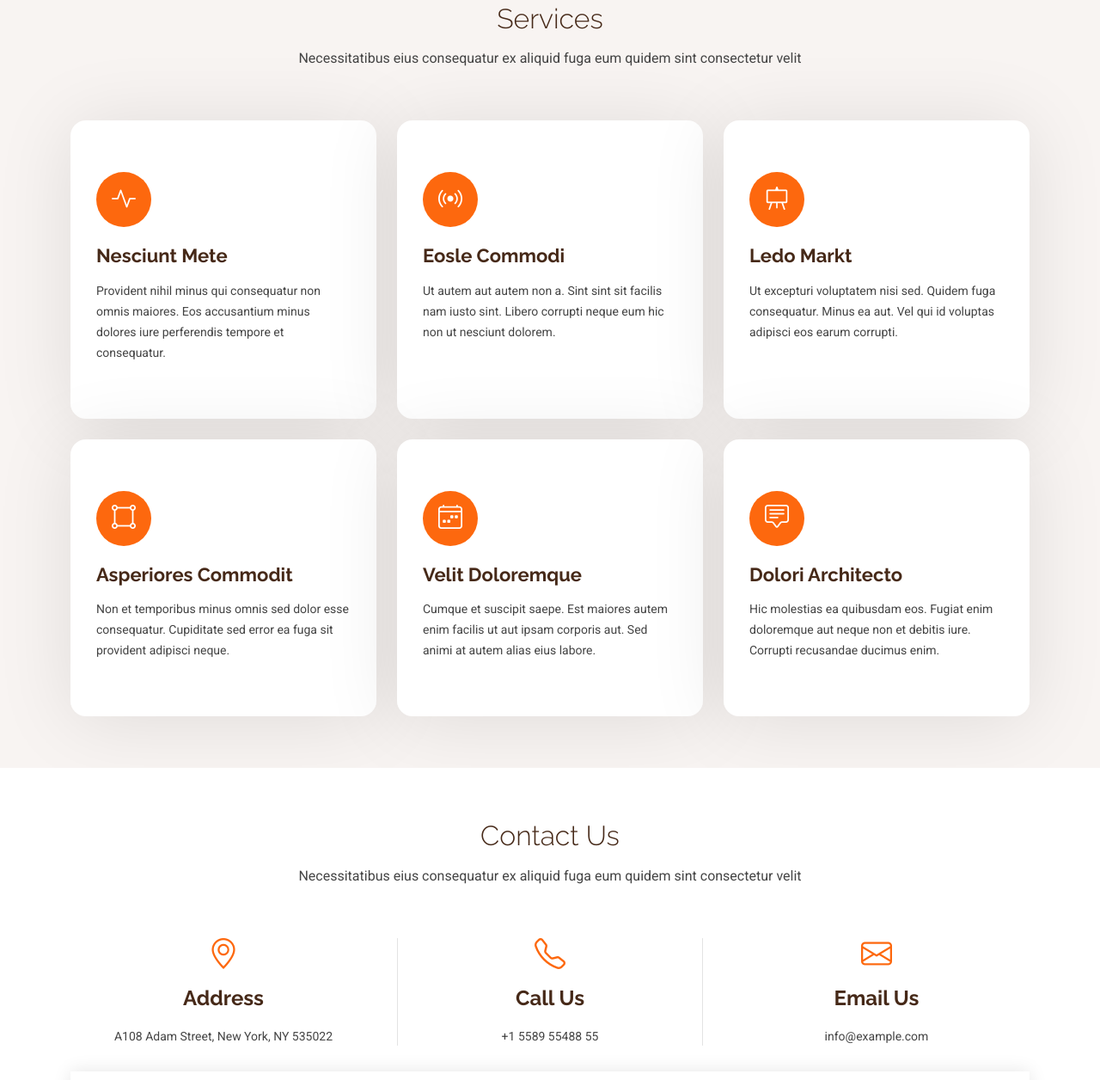
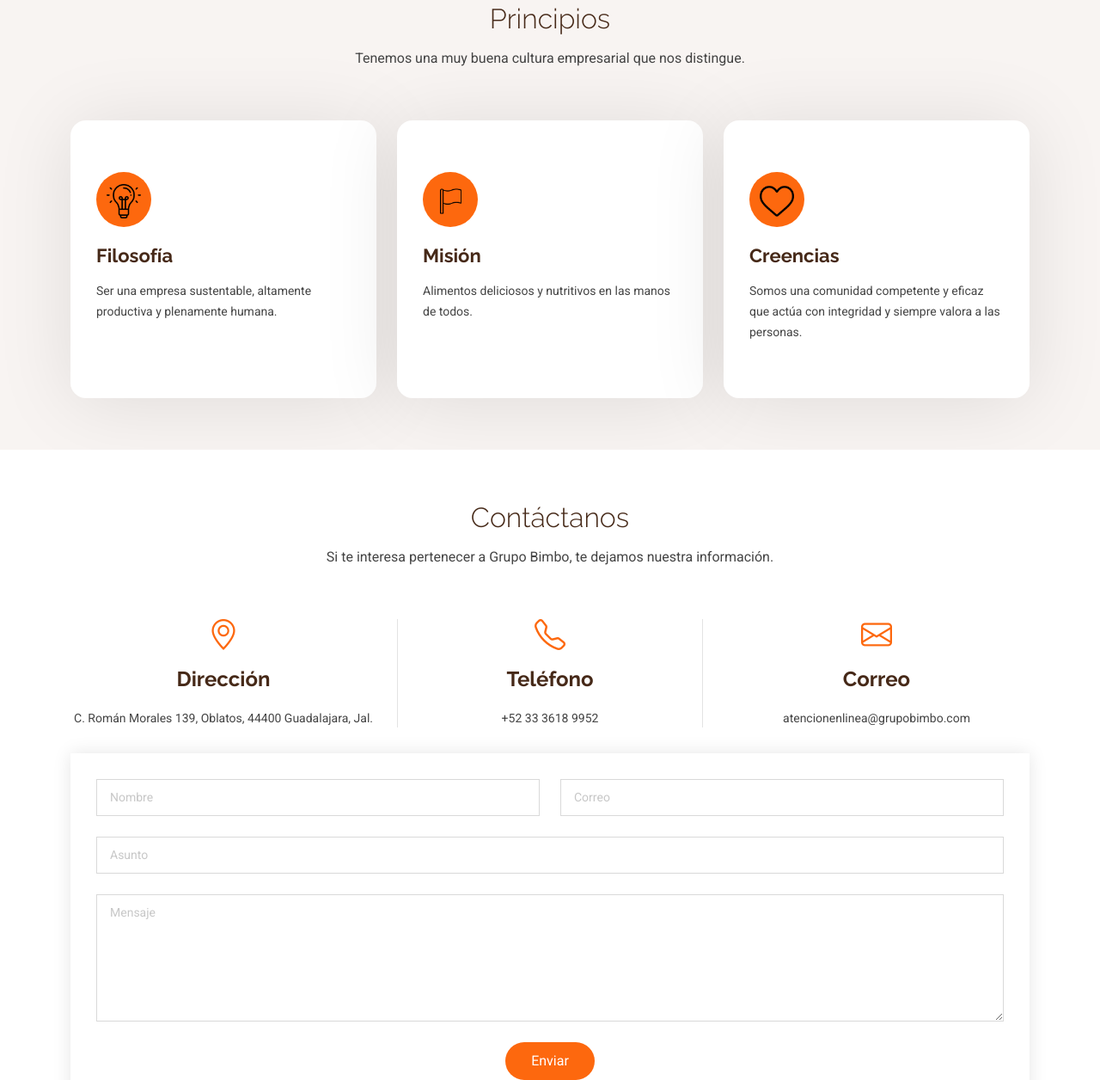
Before and after one commit to Emmabto/Proyecto-1, a plain HTML site: page index.html in a window 1280 px wide. Shown: the part 2242-3498 px from the top of the page at 86% size. Drawn offline with Linux system fonts and the light colour scheme.

Commit message:
Quinto cambio

```diff
--- a/index.html
+++ b/index.html
@@ -142,7 +142,7 @@
               </div>
               <h2 class="title"><a href="#" class="stretched-link">Pan dulce</a></h2>
               <p>
-                También somos la productora más grande de pan dulce, tanto con nuestras deliciosas donas, mantecadas, buñuelos y todas sus versiones.
+                También somos la productora más grande de pan dulce, tanto con nuestras deliciosas donas, mantecadas, buñuelos y hasta galletas.
               </p>
             </div>
           </div><!-- End Card Item -->
@@ -166,13 +166,13 @@
 
     </section><!-- /Sección de productos -->
 
-    <!-- Services Section -->
+    <!-- Sección de Principios -->
     <section id="services" class="services section light-background">
 
       <!-- Section Title -->
       <div class="container section-title" data-aos="fade-up">
-        <h2>Services</h2>
-        <p>Necessitatibus eius consequatur ex aliquid fuga eum quidem sint consectetur velit</p>
+        <h2>Principios</h2>
+        <p>Tenemos una muy buena cultura empresarial que nos distingue.</p>
       </div><!-- End Section Title -->
 
       <div class="container">
@@ -182,74 +182,36 @@
           <div class="col-lg-4 col-md-6" data-aos="fade-up" data-aos-delay="100">
             <div class="service-item  position-relative">
               <div class="icon">
-                <i class="bi bi-activity"></i>
+                <i><img src="assets/img/icono_filosofia.png" width="40"></i>
               </div>
 
-                <h3>Nesciunt Mete</h3>
+                <h3>Filosofía</h3>
 
-              <p>Provident nihil minus qui consequatur non omnis maiores. Eos accusantium minus dolores iure perferendis tempore et consequatur.</p>
+              <p>Ser una empresa sustentable, altamente productiva y plenamente humana.</p>
             </div>
           </div><!-- End Service Item -->
 
           <div class="col-lg-4 col-md-6" data-aos="fade-up" data-aos-delay="200">
             <div class="service-item position-relative">
               <div class="icon">
-                <i class="bi bi-broadcast"></i>
+                <i><img src="assets/img/icono_mision.png" width="40"></i>
               </div>
 
-                <h3>Eosle Commodi</h3>
+                <h3>Misión</h3>
 
-              <p>Ut autem aut autem non a. Sint sint sit facilis nam iusto sint. Libero corrupti neque eum hic non ut nesciunt dolorem.</p>
+              <p>Alimentos deliciosos y nutritivos en las manos de todos.</p>
             </div>
           </div><!-- End Service Item -->
 
           <div class="col-lg-4 col-md-6" data-aos="fade-up" data-aos-delay="300">
             <div class="service-item position-relative">
               <div class="icon">
-                <i class="bi bi-easel"></i>
+                <i><img src="assets/img/icono_creencias.png" width="40"></i>
               </div>
 
-                <h3>Ledo Markt</h3>
+                <h3>Creencias</h3>
 
-              <p>Ut excepturi voluptatem nisi sed. Quidem fuga consequatur. Minus ea aut. Vel qui id voluptas adipisci eos earum corrupti.</p>
-            </div>
-          </div><!-- End Service Item -->
-
-          <div class="col-lg-4 col-md-6" data-aos="fade-up" data-aos-delay="400">
-            <div class="service-item position-relative">
-              <div class="icon">
-                <i class="bi bi-bounding-box-circles"></i>
-              </div>
-
-                <h3>Asperiores Commodit</h3>
-
-              <p>Non et temporibus minus omnis sed dolor esse consequatur. Cupiditate sed error ea fuga sit provident adipisci neque.</p>
-
-            </div>
-          </div><!-- End Service Item -->
-
-          <div class="col-lg-4 col-md-6" data-aos="fade-up" data-aos-delay="500">
-            <div class="service-item position-relative">
-              <div class="icon">
-                <i class="bi bi-calendar4-week"></i>
-              </div>
-
-                <h3>Velit Doloremque</h3>
-
-              <p>Cumque et suscipit saepe. Est maiores autem enim facilis ut aut ipsam corporis aut. Sed animi at autem alias eius labore.</p>
-
-            </div>
-          </div><!-- End Service Item -->
-
-          <div class="col-lg-4 col-md-6" data-aos="fade-up" data-aos-delay="600">
-            <div class="service-item position-relative">
-              <div class="icon">
-                <i class="bi bi-chat-square-text"></i>
-              </div>
-
-                <h3>Dolori Architecto</h3>
-
-              <p>Hic molestias ea quibusdam eos. Fugiat enim doloremque aut neque non et debitis iure. Corrupti recusandae ducimus enim.</p>
+              <p>Somos una comunidad competente y eficaz que actúa con integridad y siempre valora a las personas.</p>
             </div>
           </div><!-- End Service Item -->
 
@@ -264,8 +226,8 @@
 
       <!-- Section Title -->
       <div class="container section-title" data-aos="fade-up">
-        <h2>Contact Us</h2>
-        <p>Necessitatibus eius consequatur ex aliquid fuga eum quidem sint consectetur velit</p>
+        <h2>Contáctanos</h2>
+        <p>Si te interesa pertenecer a Grupo Bimbo, te dejamos nuestra información.</p>
       </div><!-- End Section Title -->
 
       <div class="container" data-aos="fade-up" data-aos-delay="100">
@@ -275,24 +237,24 @@
           <div class="col-lg-4">
             <div class="info-item d-flex flex-column justify-content-center align-items-center">
               <i class="bi bi-geo-alt"></i>
-              <h3>Address</h3>
-              <p>A108 Adam Street, New York, NY 535022</p>
+              <h3>Dirección</h3>
+              <p>C. Román Morales 139, Oblatos, 44400 Guadalajara, Jal.</p>
             </div>
           </div><!-- End Info Item -->
 
           <div class="col-lg-4">
             <div class="info-item d-flex flex-column justify-content-center align-items-center info-item-borders">
               <i class="bi bi-telephone"></i>
-              <h3>Call Us</h3>
-              <p>+1 5589 55488 55</p>
+              <h3>Teléfono</h3>
+              <p>+52 33 3618 9952</p>
             </div>
           </div><!-- End Info Item -->
 
           <div class="col-lg-4">
             <div class="info-item d-flex flex-column justify-content-center align-items-center">
               <i class="bi bi-envelope"></i>
-              <h3>Email Us</h3>
-              <p>info@example.com</p>
+              <h3>Correo</h3>
+              <p>atencionenlinea@grupobimbo.com</p>
             </div>
           </div><!-- End Info Item -->
 
@@ -302,27 +264,27 @@
           <div class="row gy-4">
 
             <div class="col-md-6">
-              <input type="text" name="name" class="form-control" placeholder="Your Name" required="">
+              <input type="text" name="name" class="form-control" placeholder="Nombre" required="">
             </div>
 
             <div class="col-md-6 ">
-              <input type="email" class="form-control" name="email" placeholder="Your Email" required="">
+              <input type="email" class="form-control" name="email" placeholder="Correo" required="">
             </div>
 
             <div class="col-md-12">
-              <input type="text" class="form-control" name="subject" placeholder="Subject" required="">
+              <input type="text" class="form-control" name="subject" placeholder="Asunto" required="">
             </div>
 
             <div class="col-md-12">
-              <textarea class="form-control" name="message" rows="6" placeholder="Message" required=""></textarea>
+              <textarea class="form-control" name="message" rows="6" placeholder="Mensaje" required=""></textarea>
             </div>
 
             <div class="col-md-12 text-center">
-              <div class="loading">Loading</div>
-              <!-- <div class="error-message"></div> -->
-              <div class="sent-message">Your message has been sent. Thank you!</div>
+              <div class="loading">Cargando</div>
+              <div class="error-message"></div>
+              <div class="sent-message">Mensaje enviado.</div>
 
-              <button type="submit">Send Message</button>
+              <button type="submit">Enviar</button>
             </div>
 
           </div>
@@ -336,14 +298,12 @@
 
   <footer id="footer" class="footer light-background">
     <div class="container">
-      <h3 class="sitename">Siimple</h3>
-      <p>Et aut eum quis fuga eos sunt ipsa nihil. Labore corporis magni eligendi fuga maxime saepe commodi placeat.</p>
+      <h3 class="sitename">Redes</h3>
+      <p>Puedes seguirnos en nuestras distintas redes sociales.</p>
       <div class="social-links d-flex justify-content-center">
-        <a href=""><i class="bi bi-twitter-x"></i></a>
-        <a href=""><i class="bi bi-facebook"></i></a>
-        <a href=""><i class="bi bi-instagram"></i></a>
-        <a href=""><i class="bi bi-skype"></i></a>
-        <a href=""><i class="bi bi-linkedin"></i></a>
+        <a href="https://x.com/Grupo_Bimbo" target="_blank"><i class="bi bi-twitter-x"></i></a>
+        <a href="https://www.facebook.com/GrupoBimbo" target="_blank"><i class="bi bi-facebook"></i></a>
+        <a href="https://www.instagram.com/grupo_bimbo" target="_blank"><i class="bi bi-instagram"></i></a>
       </div>
       <div class="container">
         <div class="copyright">
```
Also changed, not shown: assets/img/icono_creencias.png (added), assets/img/icono_filosofia.png (added), assets/img/icono_mision.png (added).
